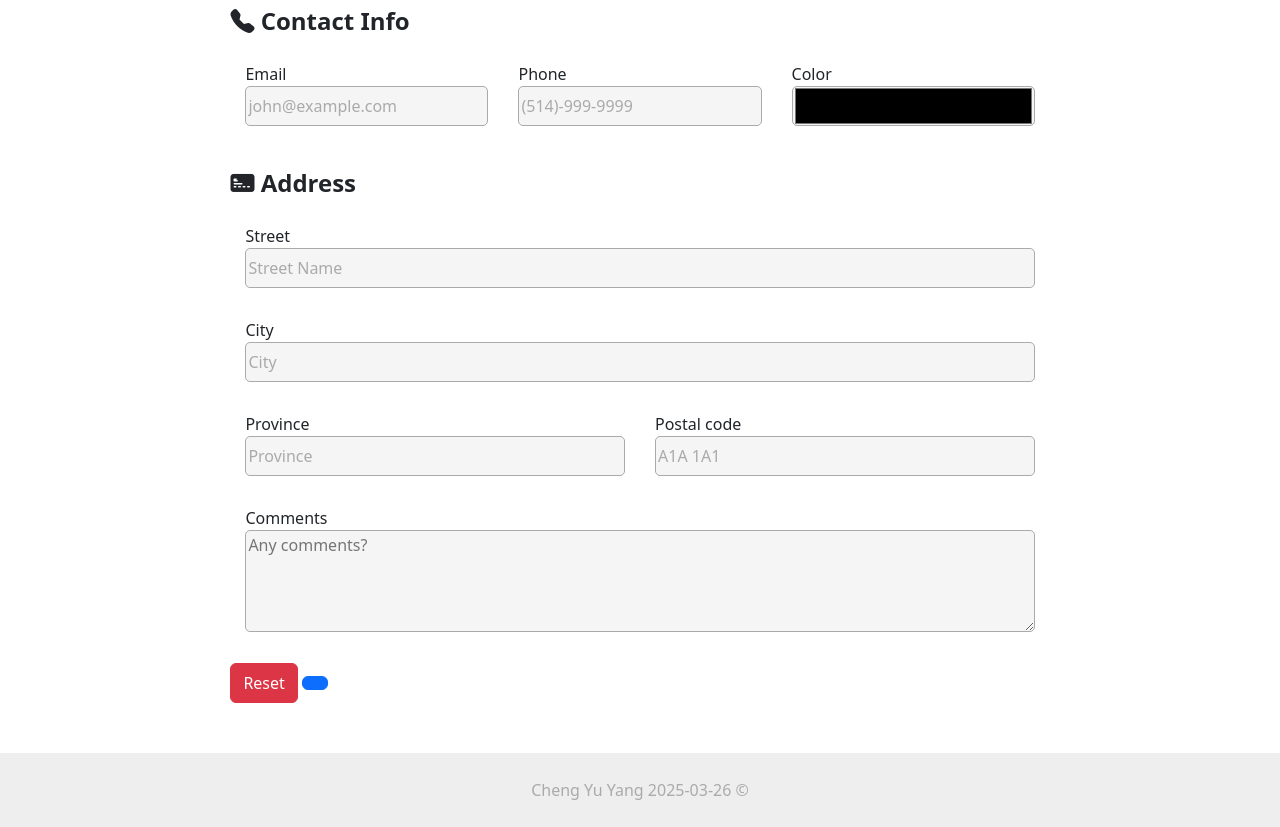
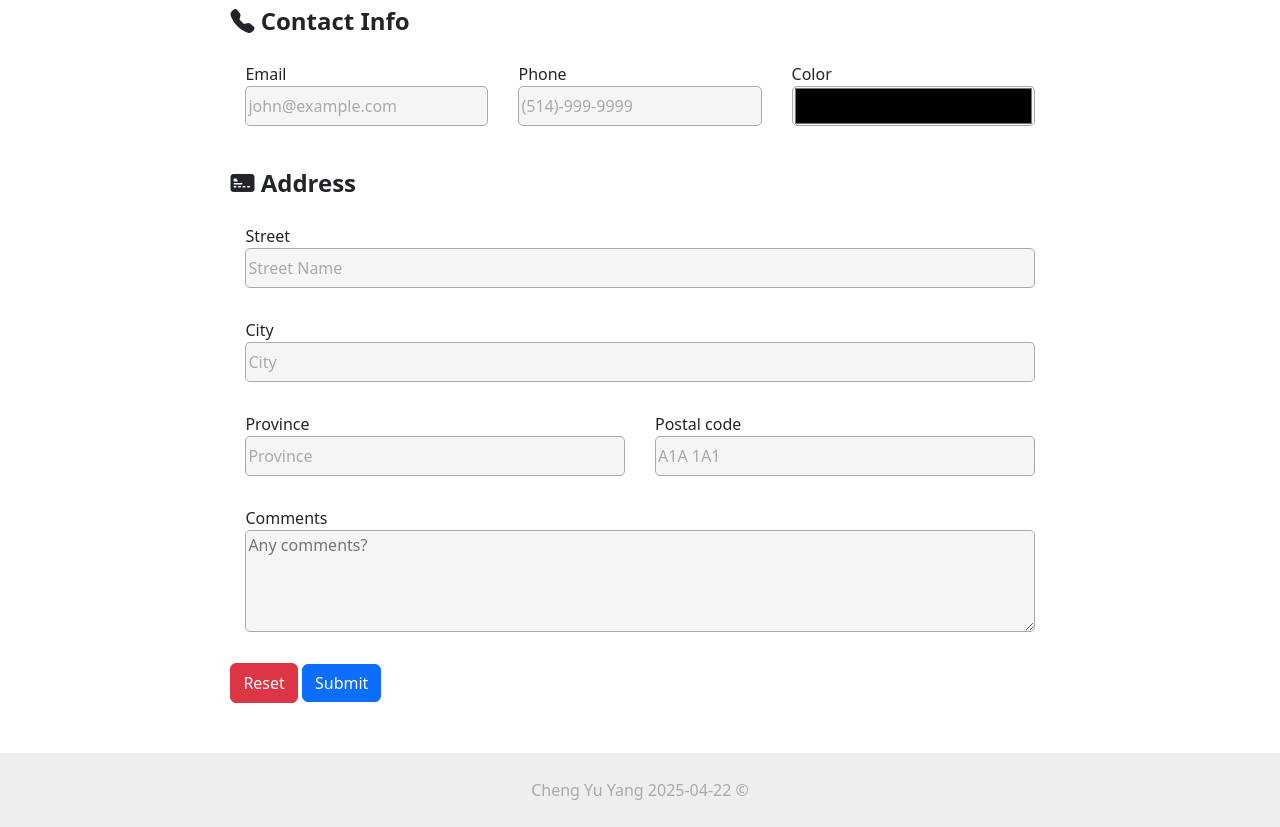
Before and after one commit to yang-cheng-yu/ip-assignment, a plain HTML site: page form.html in a window 1280 px wide. Shown: the part 746-1573 px from the top of the page. Drawn offline with nearby package versions, Linux system fonts and the light colour scheme; a web font is replaced by a local one.

Commit message:
Change date

```diff
--- a/form.html
+++ b/form.html
@@ -178,13 +178,13 @@
                 </fieldset>
 
                 <input type="reset" value="Reset" id="reset" class="btn btn-danger">
-                <button id="submit" class="btn btn-primary">
+                <button id="submit" class="btn btn-primary">Submit</button>
             </div>
         </form>
     </div>
 
     <footer>
-        Cheng Yu Yang 2025-03-26 &copy;
+        Cheng Yu Yang 2025-04-22 &copy;
     </footer>
 </body>
 </html>
```
Also changed, not shown: contact.html (+1 -1 lines), gallery.html (+1 -1 lines), index.html (+1 -1 lines), lists.html (+1 -1 lines), tables.html (+1 -1 lines).
